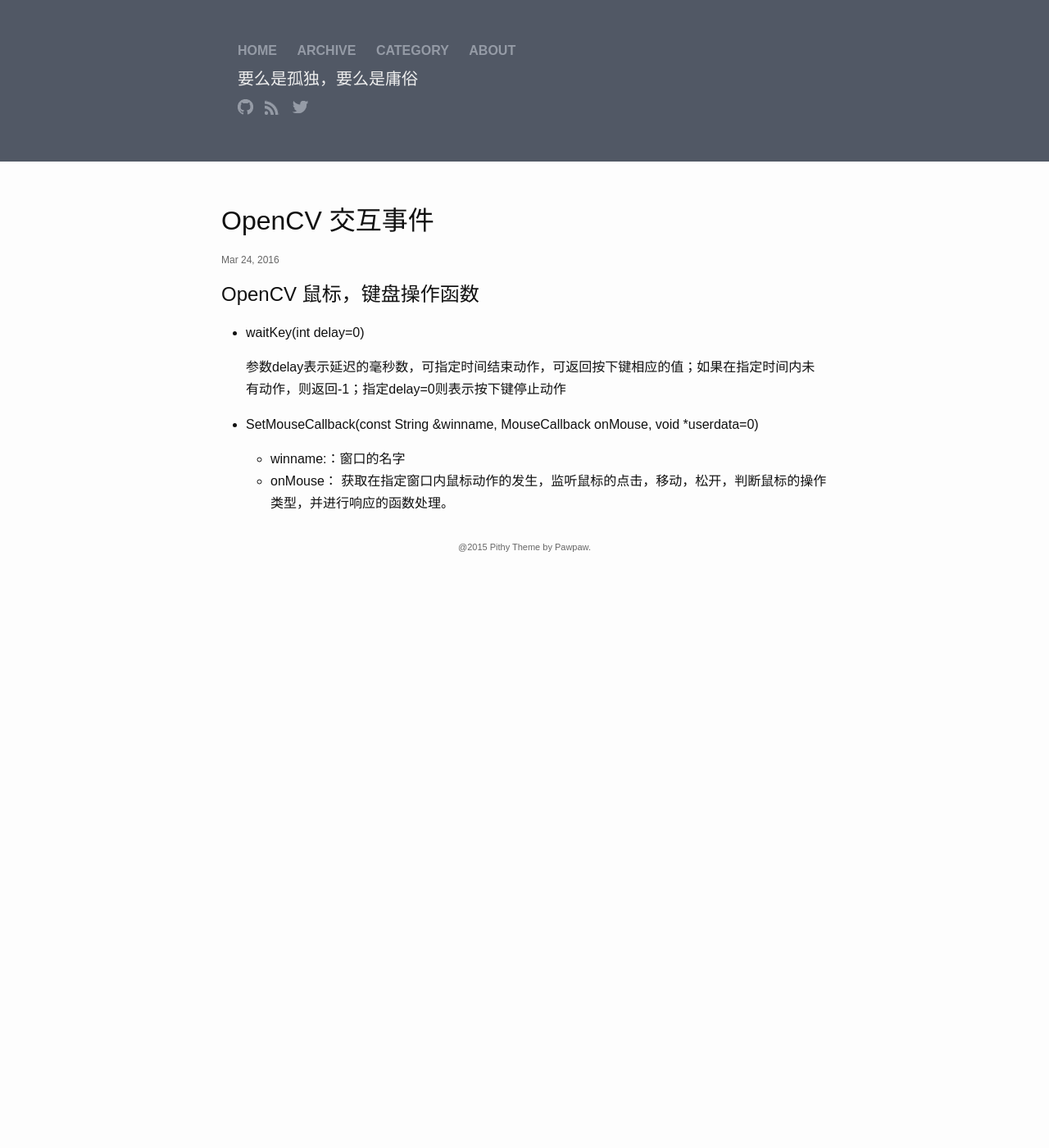
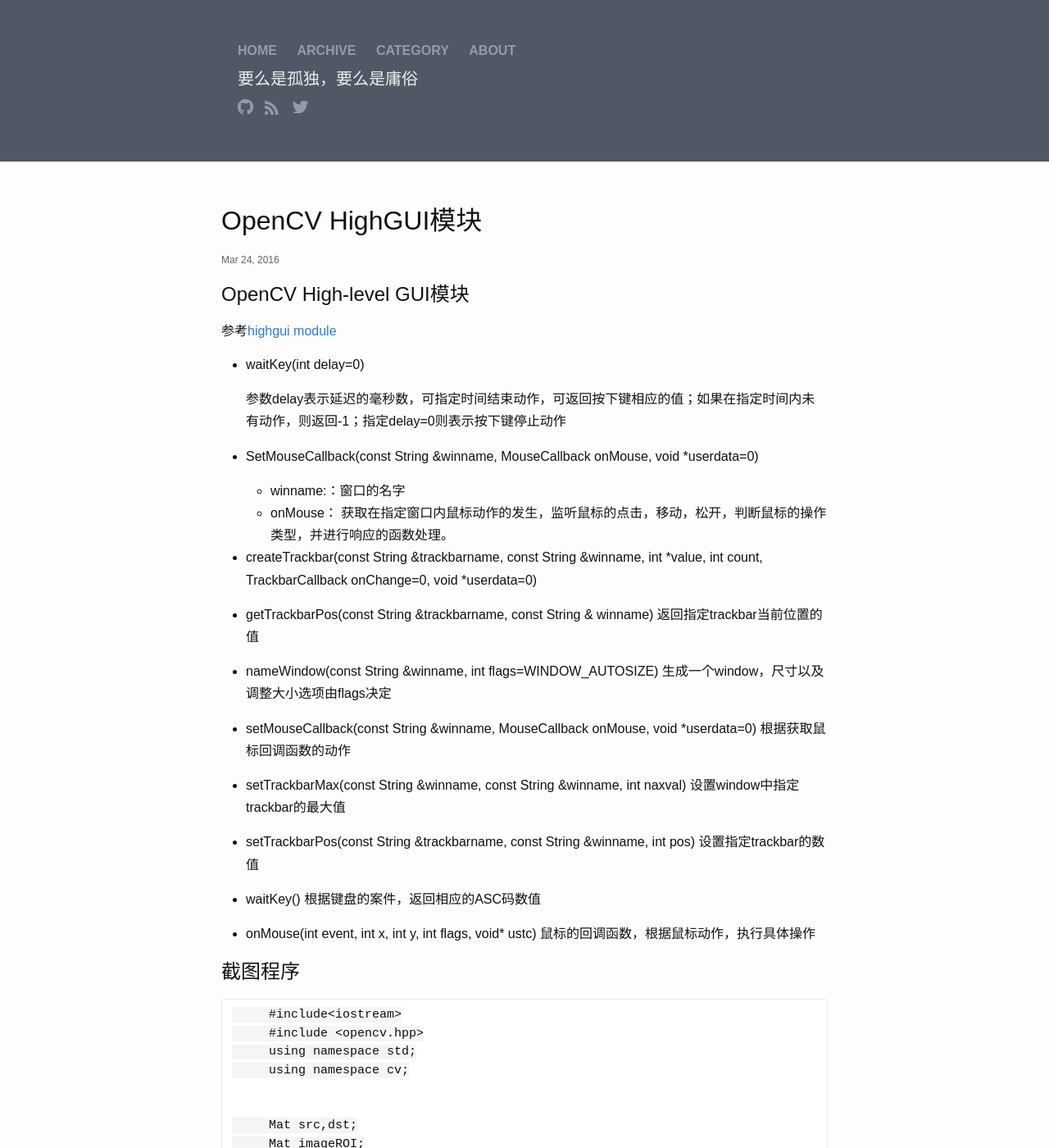
Before and after one commit to daijialun/daijialun.github.io, a Jekyll site: the page built from _posts/2016-03-25-opencv.md, in a window 1280 px wide and 1400 px high. Shown: the whole window at 82% size. Built offline with Jekyll 4.4.1, drawn with Linux system fonts in a browser that asks for light colours; some of the changed text lies outside the part shown.

Commit message:
20160325-highgui

```diff
--- a/_posts/2016-03-25-opencv.md
+++ b/_posts/2016-03-25-opencv.md
@@ -1,11 +1,14 @@
 ---
 layout: post
-title:  "OpenCV 交互事件"
+title:  "OpenCV HighGUI模块"
 date:   2016-03-24
 categories: Code
 ---
 
-## OpenCV 鼠标，键盘操作函数
+## OpenCV High-level GUI模块
+
+参考[highgui module](http://docs.opencv.org/3.0.0/d7/dfc/group__highgui.html)
+
 
 - waitKey(int delay=0)
 
@@ -15,3 +18,97 @@ categories: Code
 
     - winname:：窗口的名字
     - onMouse： 获取在指定窗口内鼠标动作的发生，监听鼠标的点击，移动，松开，判断鼠标的操作类型，并进行响应的函数处理。
+
+- createTrackbar(const String &trackbarname, const String &winname, int \*value, int count, TrackbarCallback onChange=0, void \*userdata=0)
+
+- getTrackbarPos(const String &trackbarname, const String & winname)    返回指定trackbar当前位置的值
+
+- nameWindow(const String &winname, int flags=WINDOW_AUTOSIZE)      生成一个window，尺寸以及调整大小选项由flags决定
+
+- setMouseCallback(const String &winname, MouseCallback onMouse, void *userdata=0)      根据获取鼠标回调函数的动作
+
+- setTrackbarMax(const String &winname, const String &winname, int naxval)      设置window中指定trackbar的最大值
+
+- setTrackbarPos(const String &trackbarname, const String &winname, int pos)        设置指定trackbar的数值
+
+- waitKey()     根据键盘的案件，返回相应的ASC码数值
+
+- onMouse(int event, int x, int y, int flags, void* ustc)       鼠标的回调函数，根据鼠标动作，执行具体操作
+
+## 截图程序
+
+         #include<iostream>
+         #include <opencv.hpp>
+         using namespace std;
+         using namespace cv;
+
+
+         Mat src,dst;
+         Mat imageROI;
+         Point pt1, pt2;
+         bool bCrop=0;
+
+         void on_mouse( int event, int x, int y, int flags, void* ustc)
+         {
+
+            switch(event)
+            {
+                case EVENT_LBUTTONDOWN:
+                        pt1=Point(x,y);
+                        pt2=Point(x,y);
+                        bCrop=1;
+                    break;
+                case EVENT_MOUSEMOVE:
+                        if(bCrop)
+                        {
+                                pt2=Point(x,y);
+                                src.copyTo(dst);
+                                rectangle(dst, pt1, pt2, Scalar(255,255,255), 3);
+                                imshow("IMG", dst);
+                        }
+                        break;
+                case EVENT_LBUTTONUP:
+                        pt2=Point(x,y);
+                        rectangle(dst, pt1, pt2, Scalar(255,255,255), 3);
+                        bCrop=0;
+                        break;
+                default: break;
+             }
+        }
+
+       int main(int agrc, char* argv[]){
+
+            src=imread("white.jpg",1);
+            src.copyTo(dst);
+            namedWindow("IMG", 0);
+            imshow("IMG",src);
+
+            setMouseCallback( "IMG", on_mouse, NULL);
+            while(true){
+                 int c = waitKey(0);
+                 if( (c & 255) == 27 )
+                 {
+                        cout << "Exiting ...\n";
+                        break;
+                  }
+                switch((char)c)
+                 {
+                 case '\r':
+                {
+                    imageROI = src(Rect(pt1, pt2));
+                    imshow("IMG", imageROI);
+                    break;
+                }
+                case 'r':
+                    src.copyTo(dst);
+                    imshow("IMG", src);
+                    break;
+                default:
+                {
+                    cout << "Exiting ...\n";
+                    break;
+                }
+            }
+         }
+        return 0;
+    }
```
